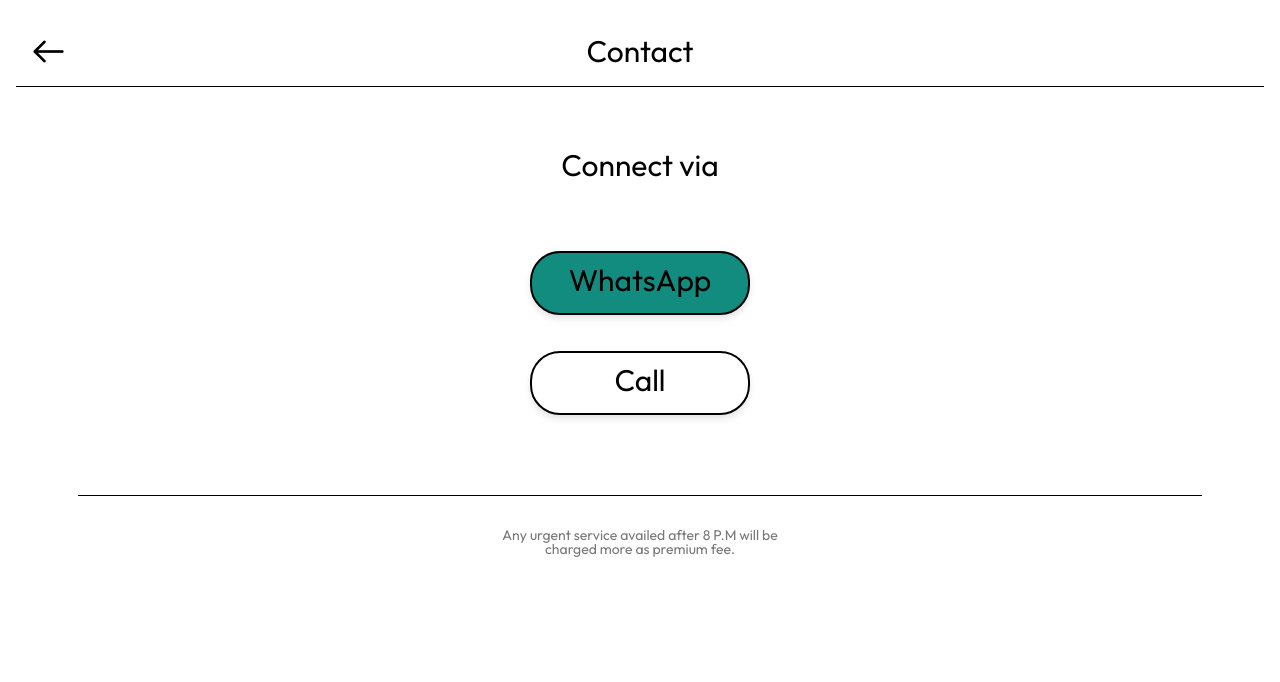
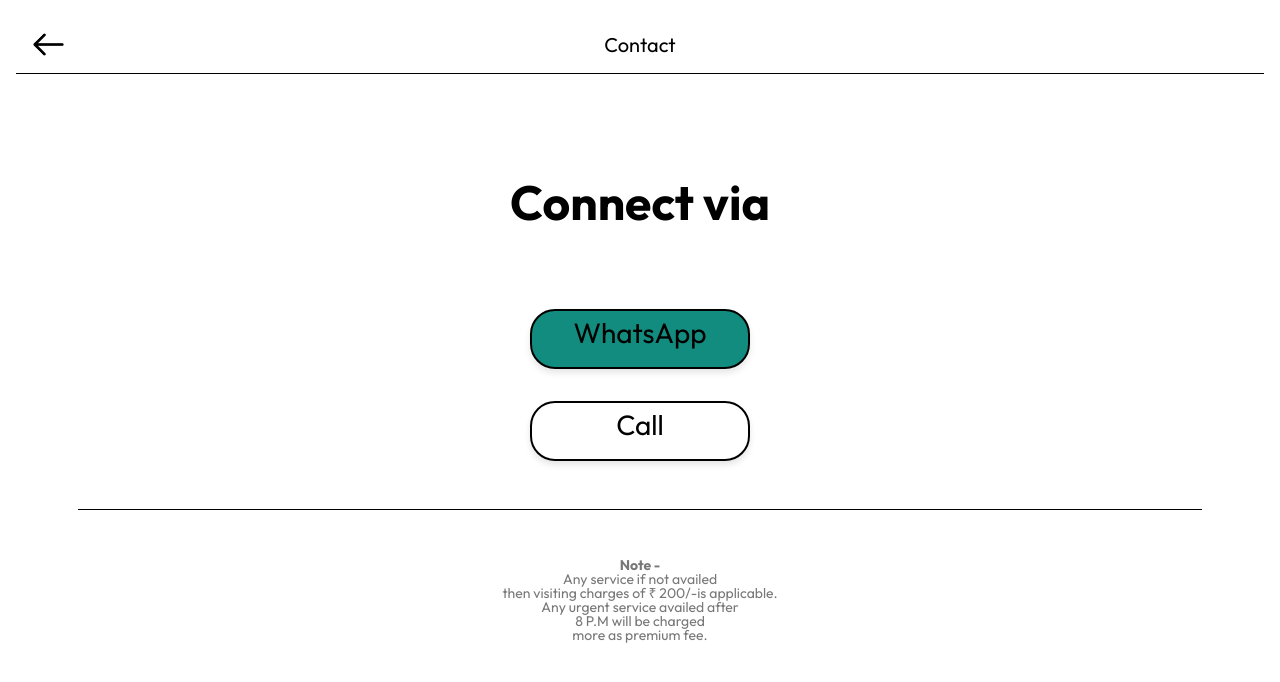
Before and after one commit to ayushthakurrrr/Technician-s-Web, a React (Vite) app: page /contact/1 in a window 1280 px wide. Shown: the top 682 px of the page. Built offline with nearby package versions, Linux system fonts and the light colour scheme.

Commit message:
contact page fixes

```diff
--- a/src/css/contact.css
+++ b/src/css/contact.css
@@ -9,55 +9,59 @@
   flex-direction: column;
   align-items: center;
   box-sizing: border-box;
+  text-align: center; /* Ensure center alignment of text on all screens */
+
 }
 
 .contact-header {
   position: absolute;
-  top: 60px;
+  top: 5px;
   left: 166px;
   width: 108px;
   height: 38px;
   font-family: 'Outfit', sans-serif;
   font-weight: 400;
-  font-size: 30px;
+  font-size: 4px;
   line-height: 100%;
   letter-spacing: 0%;
 }
 
 .connect-text {
-  position: absolute;
+  /* margin-top: 1.5rem; Changed from absolute to margin for responsive flow */
+  margin-top: 4.5rem; /* Increased gap from header */
   top: 150px; /* Start from 255px from the top */
   width: 263px;
   height: 63px;
-  font-size: 30px;
-  font-weight: 400;
+  font-size: 36px;
+  font-weight: 300;
   line-height: 100%;
   letter-spacing: 0%;
   font-family: 'Outfit', sans-serif;
   text-align: center;
 }
 .button-group {
-  margin-top: 120px;
+  /* margin-top: 1rem; */
+  margin-top: 2.5rem; /* Increased gap from "Connect via" */
   display: flex;
   flex-direction: column;
-  gap: 1rem;
+  gap: 0.75rem;
   width: 100%;
   max-width: 300px;
 }
 
 .contact-button {
   text-align: center;
-  padding: 0.75rem;
-  border-radius: 30px;
+  padding: 0.5rem;
+  border-radius: 25px;
   color: black; /* Black font color */
   text-decoration: none;
-  font-size: 1rem;
+  font-size: 0.875rem;
   font-weight: 500;
   box-shadow: 0 4px 6px rgba(0, 0, 0, 0.1);
   border: 2px solid black; /* Black border color */
   transition: background-color 0.3s, transform 0.3s; /* Smooth hover transition */
-  width: 220px;
-  height: 64px;
+  width: 180px;
+  height: 50px;
   position: relative;
   font-family: 'Outfit', sans-serif; /* Font family as per your Figma details */
 }
@@ -65,7 +69,7 @@
 .whatsapp-button {
   font-family: 'Outfit', sans-serif; /* Font family */
   font-weight: 400; /* Font weight */
-  font-size: 30px; /* Font size */
+  font-size: 24px; /* Font size */
   line-height: 100%; /* Line height */
   letter-spacing: 0%; /* Letter spacing */
   background-color: rgba(18, 140, 126, 1); /* Background color as specified */
@@ -82,7 +86,7 @@
   background-color: rgba(255, 255, 255, 1);
   font-family: 'Outfit', sans-serif; /* Font family */
   font-weight: 400; /* Font weight */
-  font-size: 30px; /* Font size */
+  font-size: 24px; /* Font size */
   line-height: 100%; /* Line height */
   letter-spacing: 0%; /* Letter spacing */
   ;
@@ -113,7 +117,7 @@
   width: 90%;
   border: none;
   border-top: 1px solid black;
-  margin: 5rem 0 0rem 0; /* Top and bottom margin for gap */
+  margin: 3rem 0 1rem 0; /* Adjusted top margin for better spacing */
 }
 
 .developer-logo {
@@ -122,3 +126,44 @@
   margin-bottom: 1rem;
   opacity: 0.9;
 }
+/* --- MEDIA QUERIES FOR DESKTOP --- */
+
+@media (min-width: 1024px) {
+  /* Contact Header */
+  .contact-header {
+    position: absolute;
+    top: 20px; /* More space from the top for larger screens */
+    left: 50px; /* Adjusted for better alignment */
+    font-size: 24px; /* Increased size for desktop */
+  }
+
+  /* Connect Text */
+  .connect-text {
+    margin-top: 5rem; /* More space for desktop */
+    font-size: 48px; /* Increase font size for desktop */
+    width: 350px; /* Make the text container a bit wider */
+  }
+
+  /* Button Group */
+  .button-group {
+    margin-top: 3rem; /* More space from Connect Text */
+    max-width: 500px; /* Wider buttons on desktop */
+  }
+
+  /* Contact Button */
+  .contact-button {
+    font-size: 1rem; /* Larger font size */
+    width: 220px; /* Larger button width */
+    height: 60px; /* Taller button */
+  }
+
+  /* WhatsApp Button */
+  .whatsapp-button {
+    font-size: 28px; /* Larger font size for desktop */
+  }
+
+  /* Call Button */
+  .call-button {
+    font-size: 28px; /* Larger font size */
+  }
+}
--- a/src/css/pageHeader.css
+++ b/src/css/pageHeader.css
@@ -45,7 +45,7 @@
 
 .header-title {
   font-weight: 400;
-  font-size: 30px;
+  font-size: 20px;
   text-align: center;
   width: 100%; /* Make sure the title takes up the available space */
   flex-grow: 1;
--- a/src/pages/Contact.jsx
+++ b/src/pages/Contact.jsx
@@ -13,7 +13,7 @@
       <PageHeader title="Contact" />
       {/* <h1 className="contact-header">Contact</h1> */}
 
-      <p className="connect-text">Connect via</p>
+      <p className="connect-text"><b>Connect via</b></p>
 
       <div className="button-group">
         <a
@@ -36,8 +36,11 @@
       <hr className="divider-line" />
 
       <p className="urgent-text">
-        Any urgent service availed after
-        8 P.M will be charged
+        <b>Note -</b><br/>
+        Any service if not availed  <br/>
+        then visiting charges  of ₹ 200/-is applicable.<br/>
+        Any urgent service availed after<br/>
+        8 P.M will be charged<br/>
         more as premium fee.</p>
 
       {/* 🖼️ Add Developer Logo at the bottom
```
